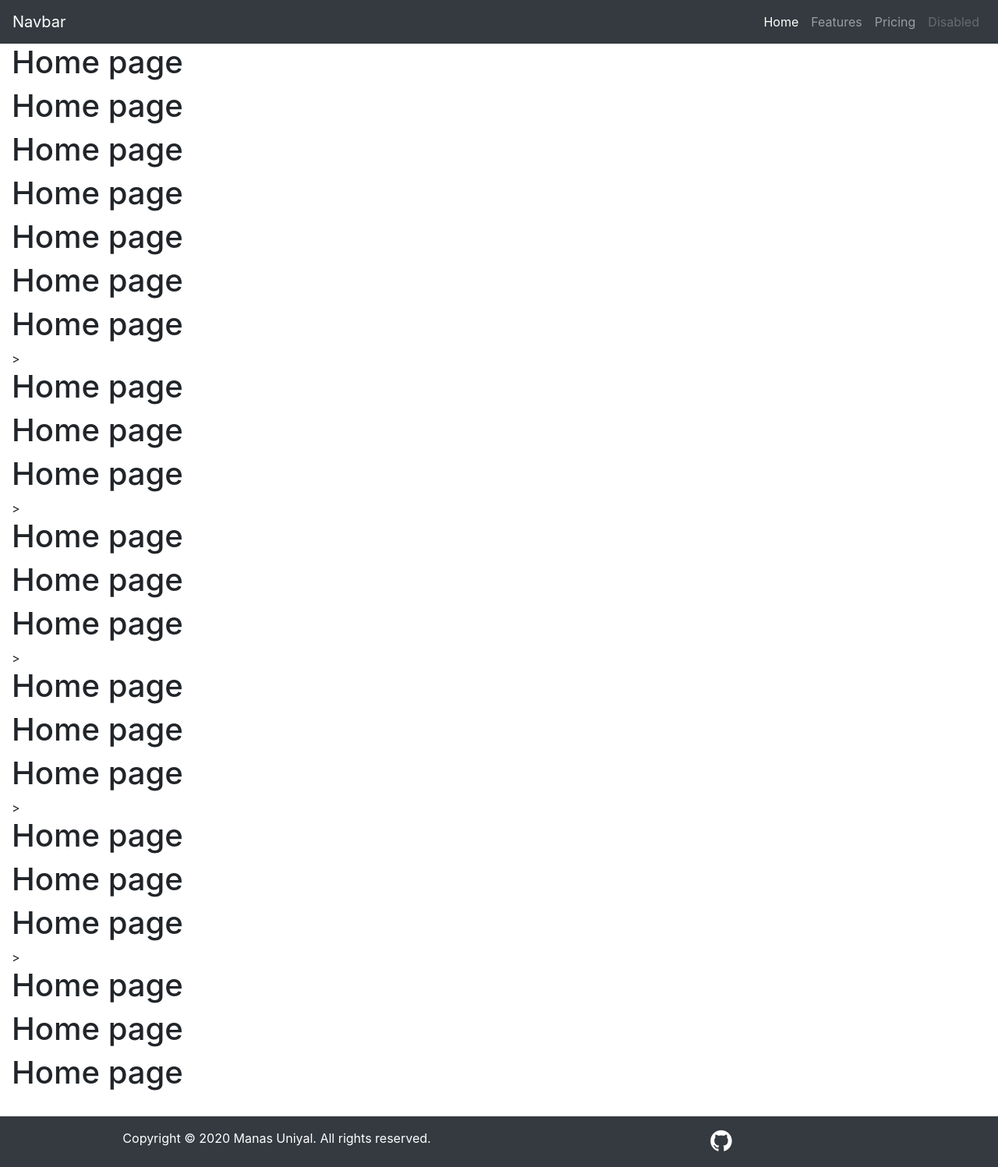
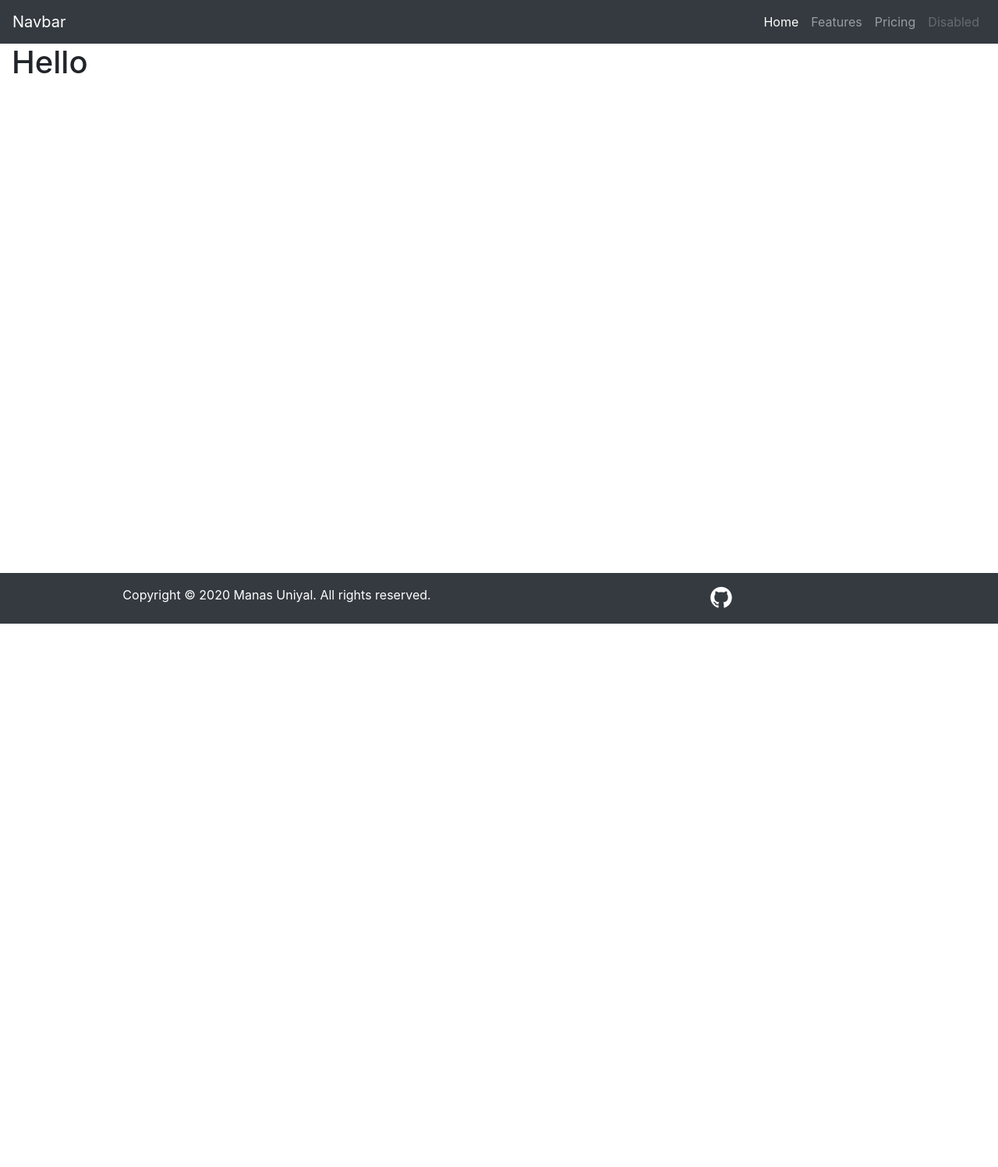
Before and after one commit to ManasUniyal/medi-check, a Django app: page / in a window 1280 px wide. Shown: the whole page at 78% size. After the commit the page ends 800 px from the top, so only its background shows below. Run offline with Django 3.2, Linux system fonts and the light colour scheme; some libraries are stand-ins or nearby versions.

Commit message:
Fixed bug in footer

```diff
--- a/main/templates/main/base.html
+++ b/main/templates/main/base.html
@@ -13,13 +13,15 @@
 </head>
 
 <body>
-{% include 'main/navbar.html' %}
-<div class="container-fluid">
-    {% block content %}
+<div class="base-container">
+    {% include 'main/navbar.html' %}
+    <div class="container-fluid">
+        {% block content %}
 
-    {% endblock %}
+        {% endblock %}
+    </div>
+    {% include 'main/footer.html' %}
 </div>
-{% include 'main/footer.html' %}
 
 </body>
 
--- a/main/templates/main/homepage.html
+++ b/main/templates/main/homepage.html
@@ -2,26 +2,6 @@
 
 {% block content %}
 
-<h1> Home page </h1>
-<h1> Home page </h1>
-<h1> Home page </h1>
-<h1> Home page </h1>
-<h1> Home page </h1>
-<h1> Home page </h1>
-<h1> Home page </h1>>
-<h1> Home page </h1>
-<h1> Home page </h1>
-<h1> Home page </h1>>
-<h1> Home page </h1>
-<h1> Home page </h1>
-<h1> Home page </h1>>
-<h1> Home page </h1>
-<h1> Home page </h1>
-<h1> Home page </h1>>
-<h1> Home page </h1>
-<h1> Home page </h1>
-<h1> Home page </h1>>
-<h1> Home page </h1>
-<h1> Home page </h1>
-<h1> Home page </h1>
+    <h1>Hello</h1>
+
 {% endblock %}
--- a/static/css/main.css
+++ b/static/css/main.css
@@ -1,4 +1,13 @@
+.base-container {
+    min-height: 100vh; /* will cover the 100% of viewport */
+    overflow: hidden;
+    display: block;
+    position: relative;
+    padding-bottom: 80px; /* height of your footer */
+}
+
 footer {
+    position: absolute;
     bottom: 0;
     width: 100%;
 }
```
